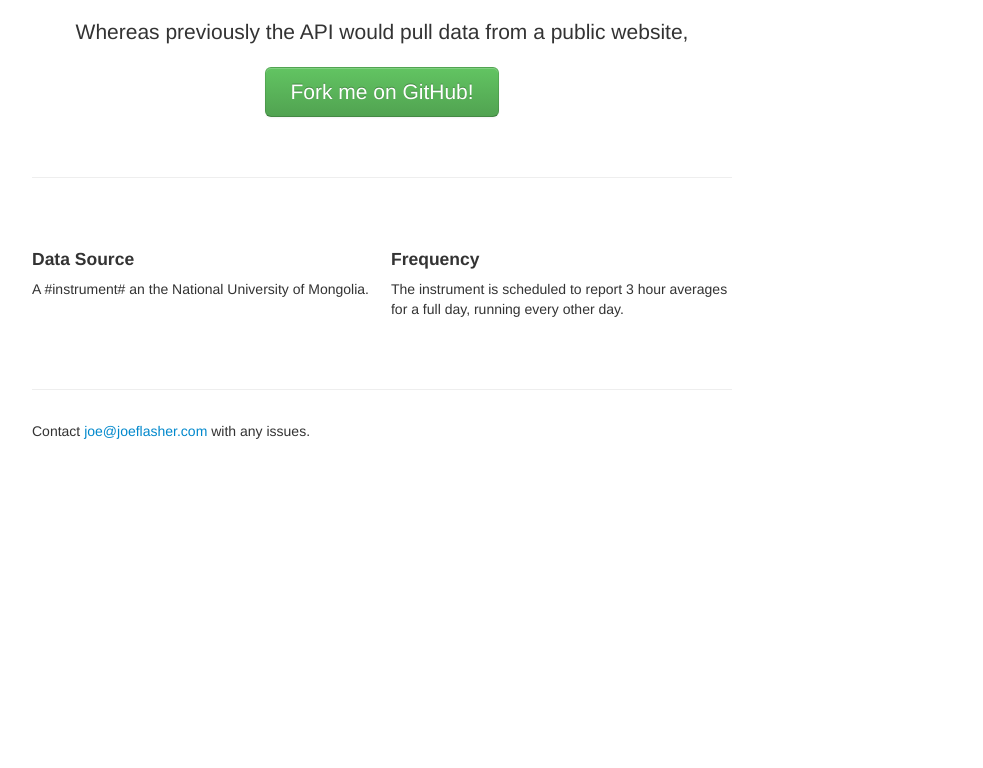
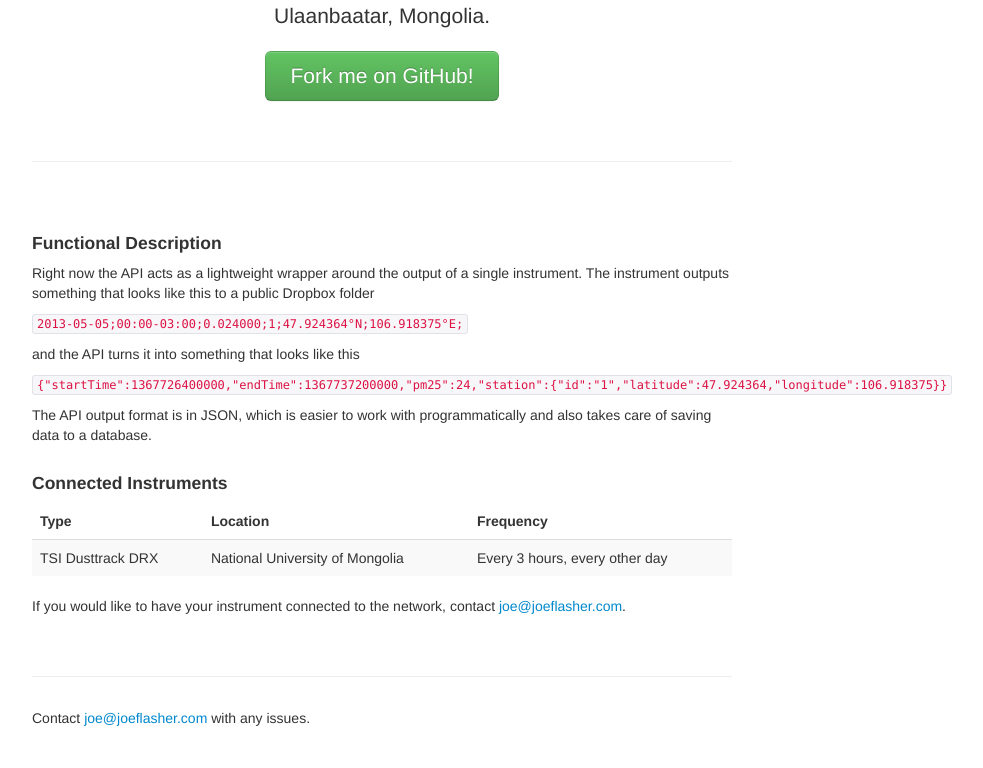
Before and after one commit to jflasher/ubData, a website: page public/index.html in a window 1280 px wide. Shown: the part 345-1113 px from the top of the page, without its empty margins (258-1241 px from the left). Before the commit the page ends 826 px from the top, so only its background shows below. Drawn offline with Linux system fonts and the light colour scheme.

Commit message:
Almost final changes to the new webpage

```diff
--- a/public/index.html
+++ b/public/index.html
@@ -71,23 +71,39 @@
       <hr>
 
       <div class="jumbotron">
-        <p class="lead">The purpose of this simple API is to allow for easier use of the air pollution data that exists for Ulaanbaatar, Mongolia. I was interested in working on a simple project and needed access to this data but it was not available in an easy to get at form. Therefore, I decided to go ahead and create something that would allow others access to the available data in an easy to use manner.</p>
-        <p class="lead">Whereas previously the API would pull data from a public website, </p>
+        <h1>Ulaanbaatar air pollution API</h1>
+        <p class="lead">A simple API that gives easier access to the air pollution data that exists for Ulaanbaatar, Mongolia.</p>
         <a class="btn btn-large btn-success" href="https://github.com/jflasher/ubdata">Fork me on GitHub!</a>
       </div>
 
       <hr>
 
       <div class="row-fluid marketing">
-        <div class="span6">
-          <h4>Data Source</h4>
-          <p>A #instrument# an the National University of Mongolia.</p>
-        </div>
+        <h4>Functional Description</h4>
+        <p>Right now the API acts as a lightweight wrapper around the output of a single instrument. The instrument outputs something that looks like this to a public Dropbox folder</p>
+        <p><code>2013-05-05;00:00-03:00;0.024000;1;47.924364°N;106.918375°E;</code></p>
+        <p>and the API turns it into something that looks like this</p>
+        <p><code>{"startTime":1367726400000,"endTime":1367737200000,"pm25":24,"station":{"id":"1","latitude":47.924364,"longitude":106.918375}}</code></p>
+        <p>The API output format is in JSON, which is easier to work with programmatically and also takes care of saving data to a database.</p>
 
-        <div class="span6">
-          <h4>Frequency</h4>
-          <p>The instrument is scheduled to report 3 hour averages for a full day, running every other day.</p>
-        </div>
+        <h4>Connected Instruments</h4>
+          <table class="table table-striped">
+            <thead>
+              <tr>
+                <th>Type</th>
+                <th>Location</th>
+                <th>Frequency</th>
+              </tr>
+            </thead>
+            <tbody>
+              <tr>
+                <td>TSI Dusttrack DRX</td>
+                <td>National University of Mongolia</td>
+                <td>Every 3 hours, every other day</td>
+              </tr>
+            </tbody>
+          </table>
+          If you would like to have your instrument connected to the network, contact <a href="mailto:joe@joeflasher.com?subject=UB%20Data%20API">joe@joeflasher.com</a>.
       </div>
 
       <hr>
```
Also changed, not shown: public/api.html (+1 -1 lines), router.js (+0 -22 lines).
